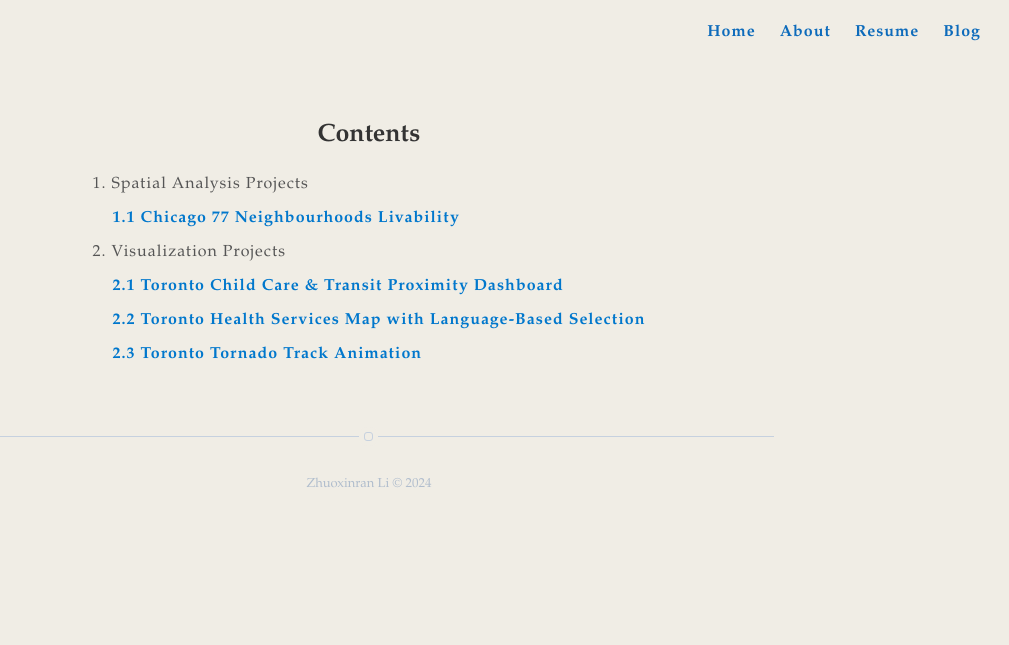
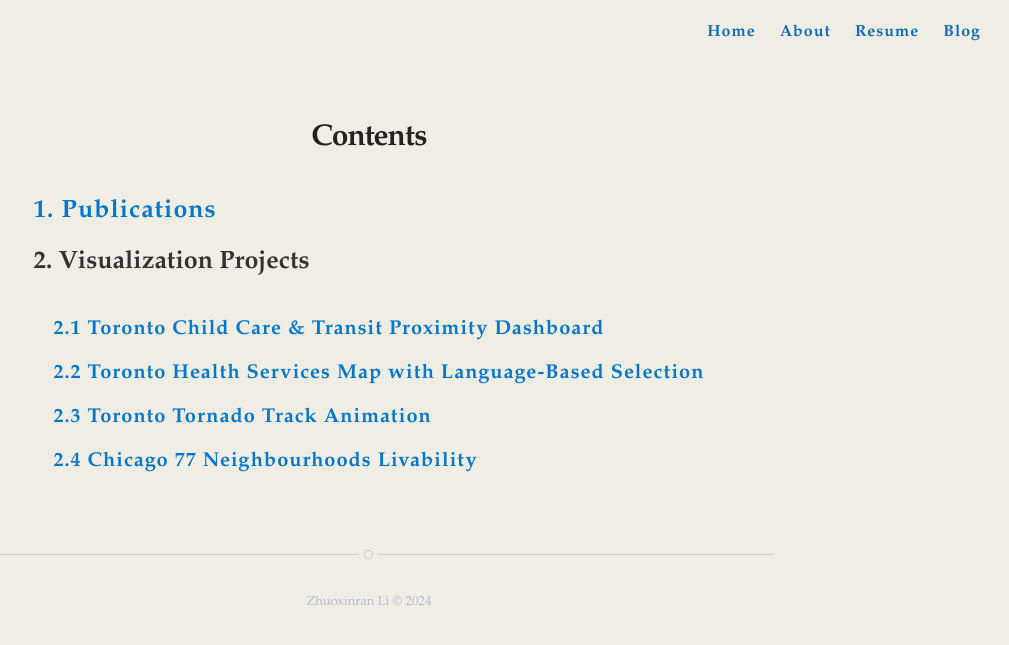
Before and after one commit to zoezxrli/zoezxrli.github.io, a Jekyll site: the page built from projects.html, in a window 1280 px wide. Shown: the top 645 px of the page, without its empty margins (271-1280 px from the left). Built offline with Jekyll 4.4.1, drawn with Linux system fonts in a browser that asks for light colours; nearby versions of some CDN libraries.

Commit message:
change TOC

```diff
--- a/projects.html
+++ b/projects.html
@@ -96,17 +96,16 @@ permanantlink: /Projects/
 <div class="content-container">
     <!-- Table of Contents -->
     <nav class="toc">
-        <h2>Contents</h2>
+        <h1>Contents</h1>
         <ul>
-            <li>1. Spatial Analysis Projects</li>
+            <h2><a href="/projects/publications/">1. Publications</a></h2>
+
+            <h2>2. Visualization Projects</h2>
             <ul>
-                <li><a href="/projects/chicago-livability/">1.1 Chicago 77 Neighbourhoods Livability</a></li>  <!-- Link updated -->
-            </ul>
-            <li>2. Visualization Projects</li>
-            <ul>
-                <li><a href="/projects/toronto-child-care-transit/">2.1 Toronto Child Care & Transit Proximity Dashboard</a></li>  <!-- Link updated -->
-                <li><a href="/projects/toronto-health-service-map/">2.2 Toronto Health Services Map with Language-Based Selection</a></li>  <!-- Link to another new page -->
-                <li><a href="/projects/toronto-tornado-track/">2.3 Toronto Tornado Track Animation</a></li>  <!-- Link to another new page -->
+                <h3><a href="/projects/toronto-child-care-transit/">2.1 Toronto Child Care & Transit Proximity Dashboard</a></h3>  <!-- Link updated -->
+                <h3><a href="/projects/toronto-health-service-map/">2.2 Toronto Health Services Map with Language-Based Selection</a></h3>  <!-- Link to another new page -->
+                <h3><a href="/projects/toronto-tornado-track/">2.3 Toronto Tornado Track Animation</a></h3>  <!-- Link to another new page -->
+                <h3><a href="/projects/chicago-livability/">2.4 Chicago 77 Neighbourhoods Livability</a></h3>
             </ul>
         </ul>
     </nav>
```
